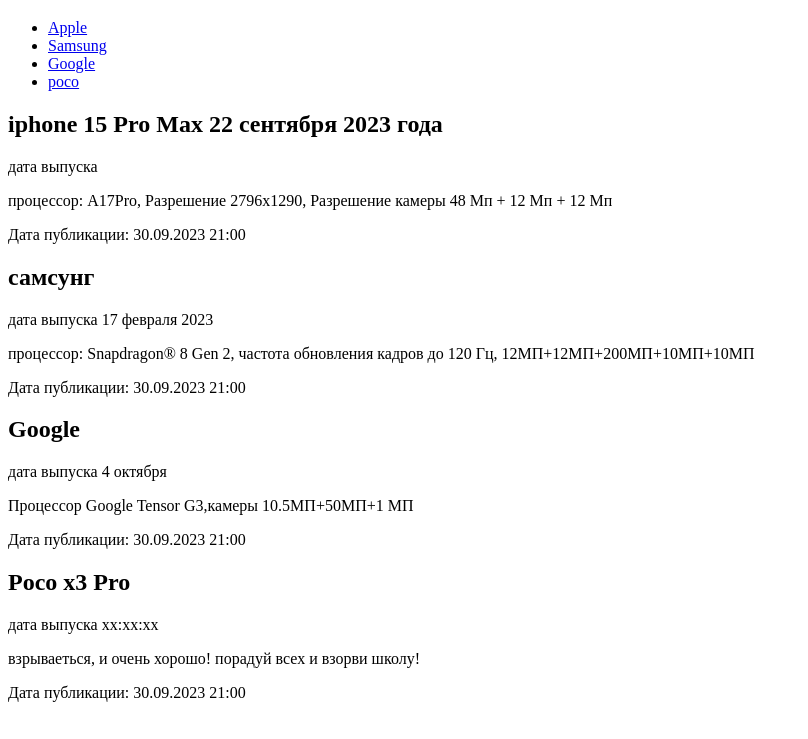
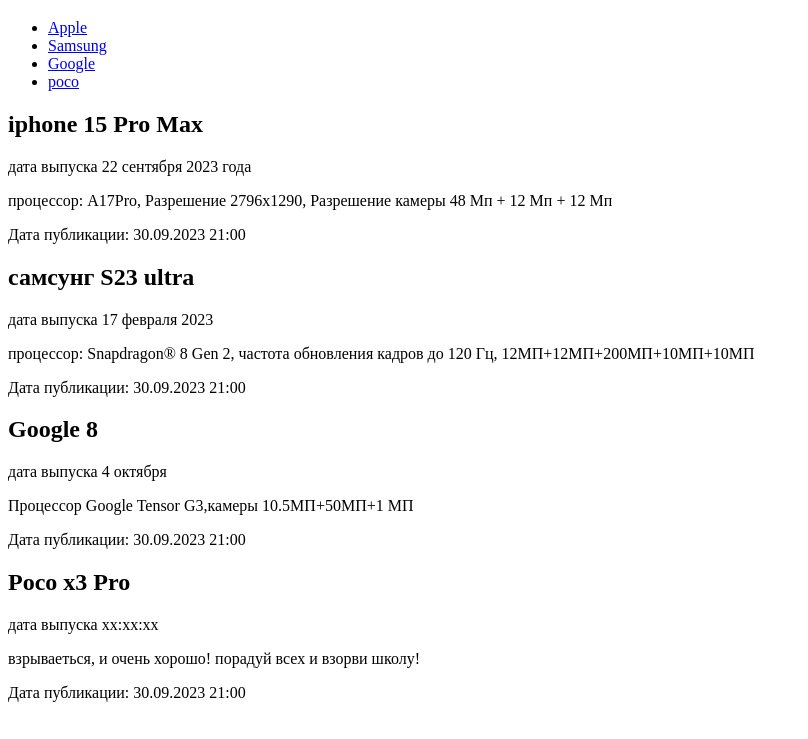
Before and after one commit to fedor2911/WorkHtml, a plain HTML site: page index_6.html in a window 1280 px wide. Shown: the part 61-800 px from the top of the page, without its empty margins (0-808 px from the left). Drawn offline with Linux system fonts and the light colour scheme.

Commit message:
всё_2

```diff
--- a/index_6.html
+++ b/index_6.html
@@ -19,8 +19,8 @@
 
         <section id="Apple">
             <article>
-                <h2>iphone 15 Pro Max 22 сентября 2023 года</h2>
-                <p>дата выпуска </p>
+                <h2>iphone 15 Pro Max</h2>
+                <p>дата выпуска 22 сентября 2023 года</p>
                 <p>процессор: A17Pro, Разрешение 2796x1290, Разрешение камеры 48 Мп + 12 Мп + 12 Мп</p>
                 <footer>
                     Дата публикации: <time>30.09.2023 21:00</time>
@@ -29,7 +29,7 @@
         </section>
         <section id="Samsung">
             <article>
-                <h2>самсунг </h2>
+                <h2>самсунг S23 ultra</h2>
                 <p>дата выпуска 17 февраля 2023</p>
                 <p>процессор: Snapdragon® 8 Gen 2, частота обновления кадров до 120 Гц,
                     12МП+12МП+200МП+10МП+10МП</p>
@@ -40,7 +40,7 @@
         </section>
         <section id="Google">
             <article>
-                <h2>Google</h2>
+                <h2>Google 8</h2>
                 <p>дата выпуска 4 октября </p>
                 <p>Процессор Google Tensor G3,камеры 10.5МП+50МП+1 МП</p>
                 <footer>
```
